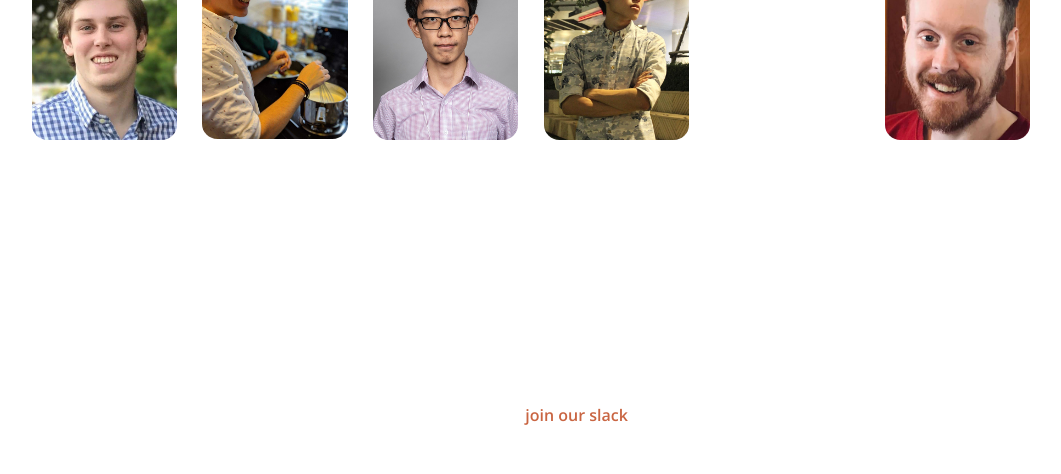
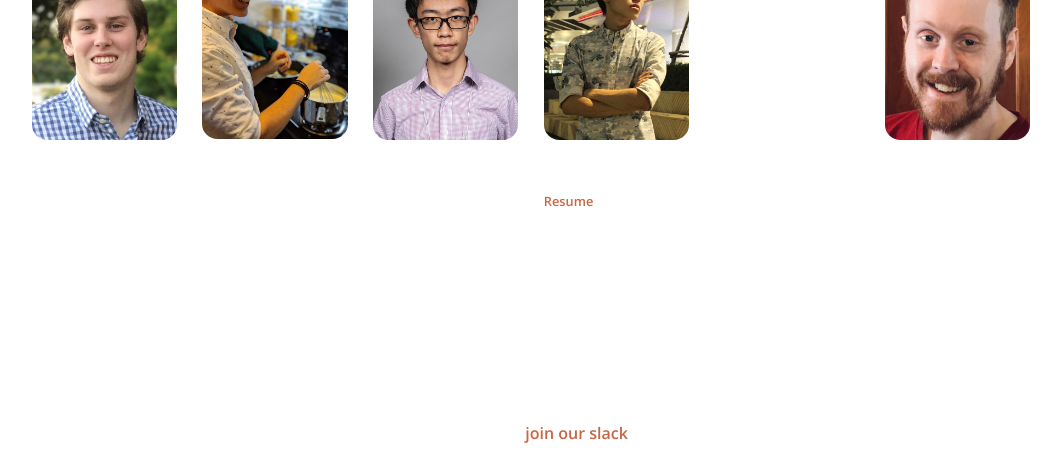
Before and after one commit to quiuc/www, a Gatsby site: page / in a window 1280 px wide. Shown: the part 2101-2575 px from the top of the page, without its empty margins (109-1170 px from the left). Built offline with nearby package versions, Linux system fonts and the light colour scheme; Gatsby itself is replaced by a stand-in of ours.

Commit message:
added resume link

```diff
--- a/src/features/home/components/People.jsx
+++ b/src/features/home/components/People.jsx
@@ -11,7 +11,12 @@ const People = (props, ref) => {
 				<Person name="Graeme Jacobson" position="Co-Chair" imageSrc="/people/graeme.jpg" />
 				<Person name="Bailey Tincher" position="Co-Chair" imageSrc="/people/bailey.jpg" />
 				<Person name="Guangkuo Liu" position="Education Committee" imageSrc="/people/guangkuo.jpg" />
-				<Person name="Jenn Mueng" position="Web Development" imageSrc="/people/jenn.jpg" />
+				<Person
+					name="Jenn Mueng"
+					position="Web Development"
+					imageSrc="/people/jenn.jpg"
+					resumeLink="https://jennmueng.com/resume"
+				/>
 				<Person name="Ajay Arasanipalai" position="" imageSrc="" />
 				<Person name="David Flint" position="" imageSrc="/people/david.jpg" />
 			</div>
--- a/src/features/home/components/Person.css
+++ b/src/features/home/components/Person.css
@@ -27,6 +27,10 @@
 	text-align: left;
 }
 
+.resumeLink {
+	font-size: 0.8em;
+}
+
 @media (max-width: 730px) {
 	.personCard {
 		flex-basis: 28%;
--- a/src/features/home/components/Person.jsx
+++ b/src/features/home/components/Person.jsx
@@ -10,14 +10,20 @@ const Person = props => {
 			<img className="personImage" src={props.imageSrc} alt={props.name} />
 			<h4 className="personName">{props.name}</h4>
 			<div className="personRole">{props.position}</div>
+			{props.resumeLink && (
+				<a className="resumeLink" href={props.resumeLink}>
+					Resume
+				</a>
+			)}
 		</div>
 	);
 };
 
 Person.propTypes = {
-	name: PropTypes.string,
+	name: PropTypes.string.isRequired,
 	position: PropTypes.string,
-	imageSrc: PropTypes.string
+	imageSrc: PropTypes.string,
+	resumeLink: PropTypes.string
 };
 
 export default Person;
--- a/src/styles/text.css
+++ b/src/styles/text.css
@@ -23,6 +23,7 @@ p {
 a {
 	color: #c96542;
 	font-weight: 600;
+	cursor: pointer;
 }
 
 .orangeHighlight {
```
